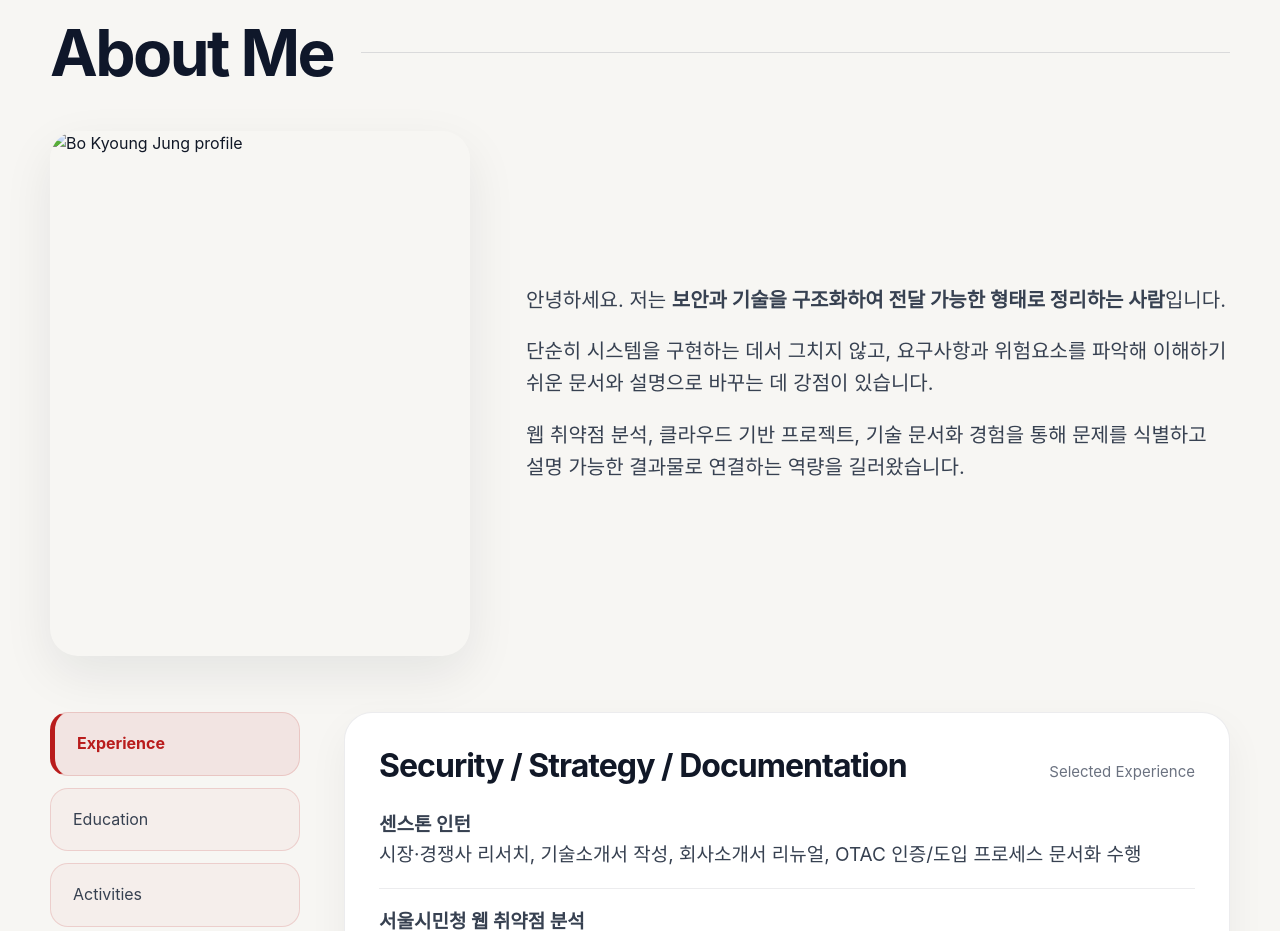
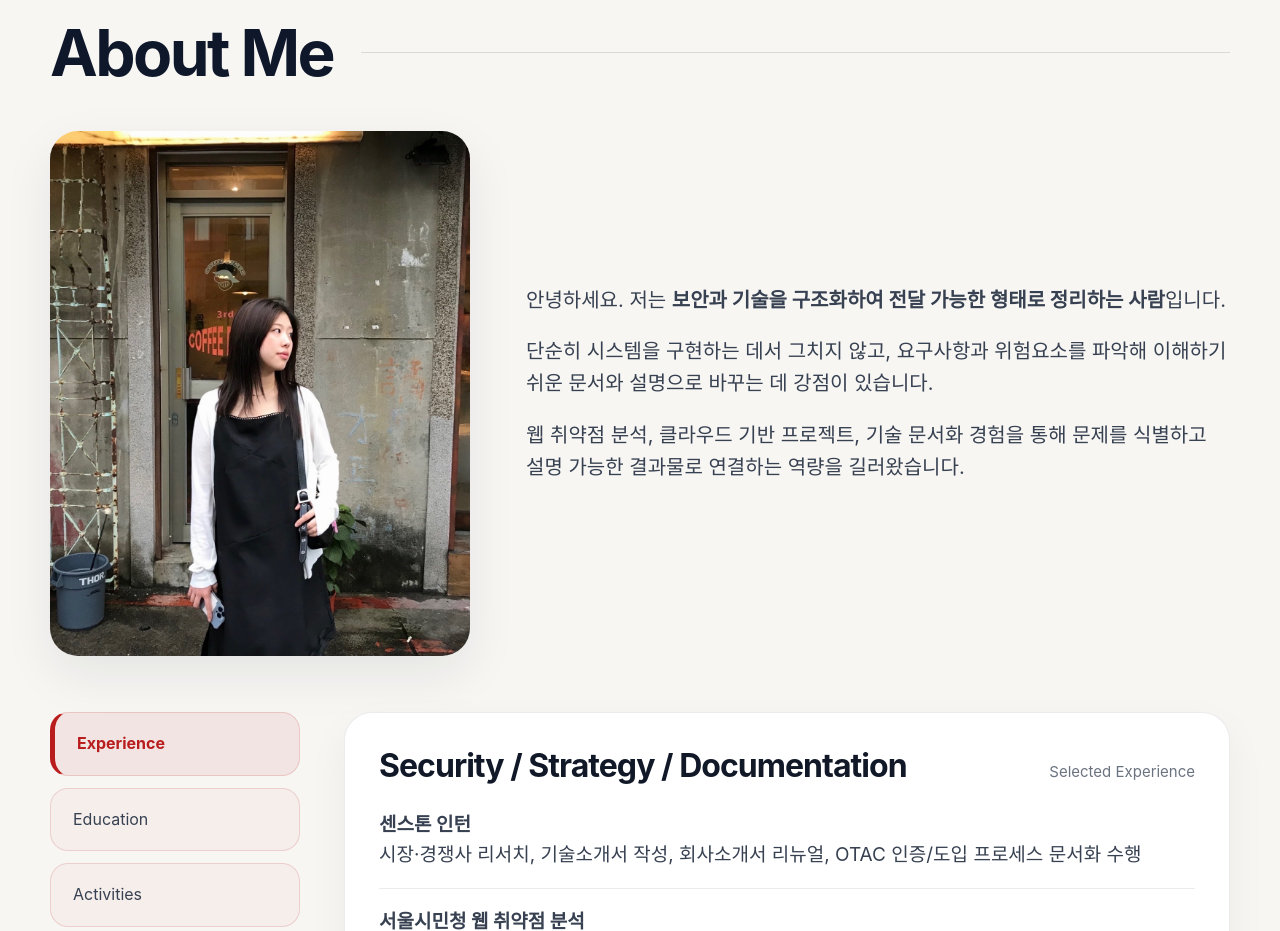
Before and after one commit to IvyJung/ivyjung-portfolio, a plain HTML site: page index.html in a window 1280 px wide. Shown: the part 900-1831 px from the top of the page. Drawn offline with Linux system fonts and the light colour scheme.

Commit message:
Update index.html

```diff
--- a/index.html
+++ b/index.html
@@ -45,7 +45,7 @@
 
         <div class="about-top">
           <div class="about-photo-wrap">
-            <img src="assets/img/hero.jpg" alt="Bo Kyoung Jung profile" class="about-photo" />
+            <img src="hero.JPG" alt="Bo Kyoung Jung profile" class="about-photo" />
           </div>
 
           <div class="about-intro">
```
